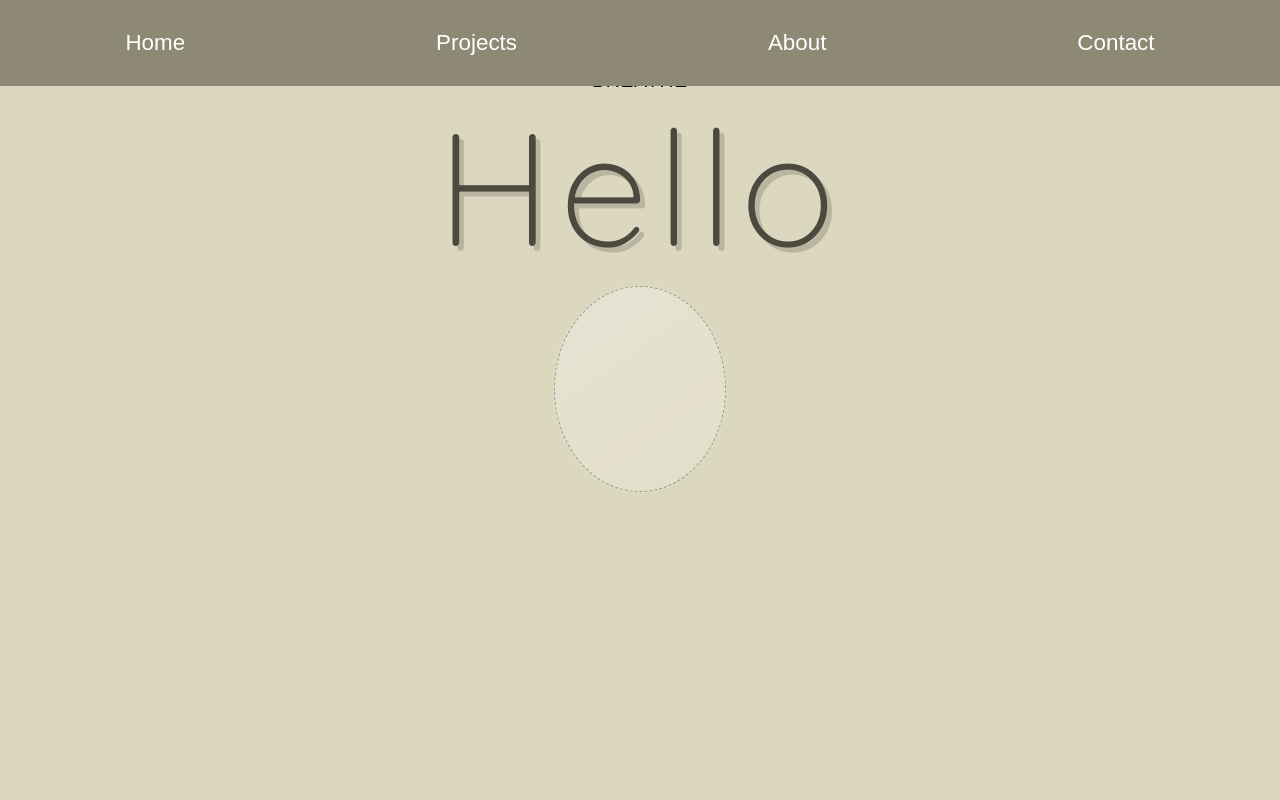
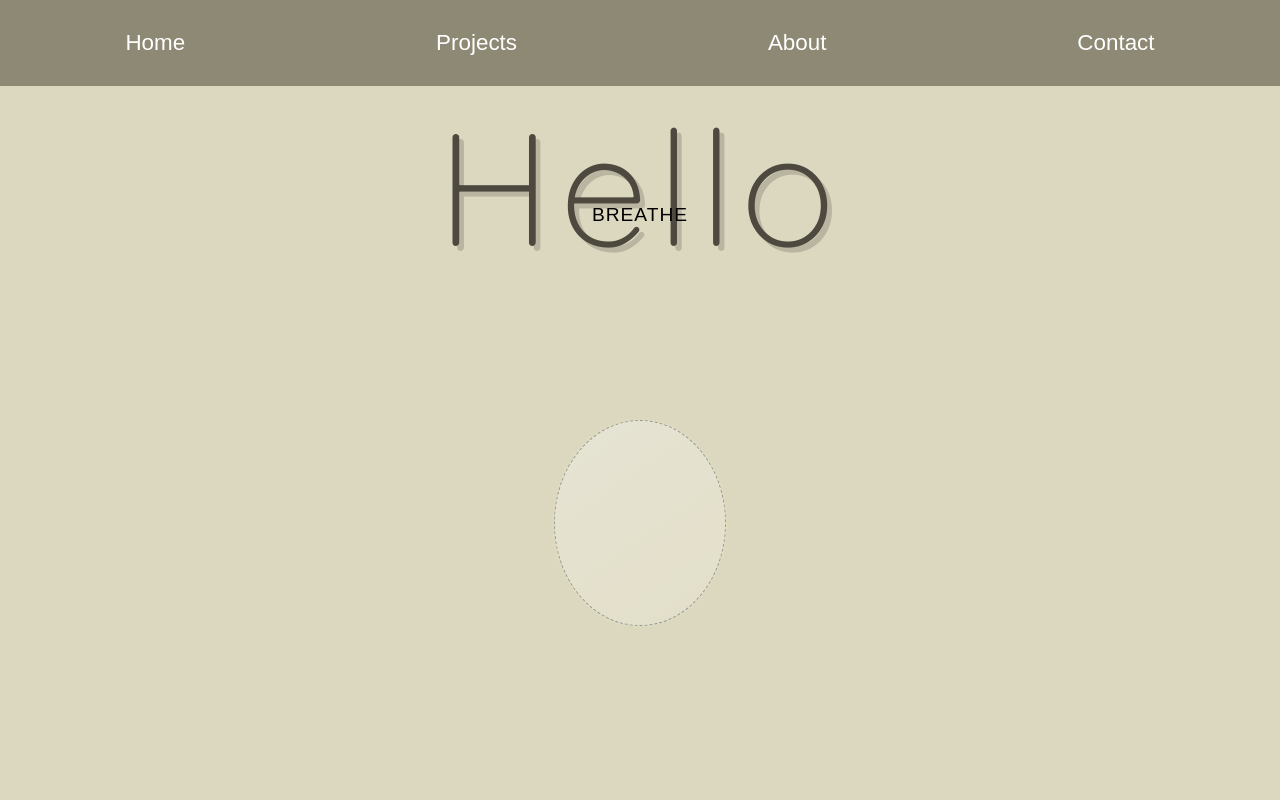
Before and after one commit to marathonic/dev-site, a React (Create React App) app: page / in a window 1280 px wide. Shown: the top 800 px of the page. Built offline with nearby package versions, Linux system fonts and the light colour scheme.

Commit message:
change highlight colour and highlight background colour

```diff
--- a/src/App.js
+++ b/src/App.js
@@ -25,7 +25,7 @@ function App() {
     setTimeout(() => {
       let nameOfDOMSection = e.target.id.substring(3).toLowerCase();
       console.log("NAME OF DOM SECTION", "==>", nameOfDOMSection);
-      // we want home to scroll to the very top of the viewport, not just center of the component
+      // home scrolls to the very top of the viewport, not just center of the component
       if (nameOfDOMSection === "home") {
         window.scrollTo({ top: 0, behavior: "smooth" });
         cb(e);
@@ -75,7 +75,6 @@ function App() {
         setCurrentScroll={setCurrentScroll}
         scrollToSection={scrollToSection}
       />
-      {/* {isSidebarOpen && <MobileSidebar />} */}
       <header className="App-header"></header>
       <Hero setCurrentScroll={setCurrentScroll} currentScroll={currentScroll} />
       <Projects
--- a/src/components/Hero.js
+++ b/src/components/Hero.js
@@ -1,14 +1,8 @@
 import React, { useEffect, useState } from "react";
 import { useInView } from "react-intersection-observer";
-import songoku from "../assets/GokuBgTransparentBg2.png";
-import { FaRegHeart } from "react-icons/fa";
-
-// const Goku = new Image();
-// Goku.src = "test-folder/GokuTransparentBg.jpg";
 
 const Hero = ({ currentScroll, setCurrentScroll }) => {
   const [timerCount, setTimerCount] = useState(4);
-  const [timerSecondRound, setTimerSecondRound] = useState(false);
   const [timerThirdRound, setTimerThirdRound] = useState(false);
   const [timerCountActive, setTimerCountActive] = useState(true);
   const [isBreatheActive, setIsBreatheActive] = useState(false);
@@ -25,33 +19,7 @@ const Hero = ({ currentScroll, setCurrentScroll }) => {
 
   const breathe = () => {
     setIsBreatheActive(true);
-    // let inhale = document.querySelector(".breathe-inhale");
-    //
-    // let hold = document.querySelector(".breathe-hold");
-    //
-    // let exhale = document.querySelector(".breathe-exhale");
-    //
-    // setTimeout(() => {
-    // setCurrentScroll("home");
-    // }, 100);
-    //
-    // setTimeout(() => {
-    // inhale?.classList.add("hide");
-    //
-    // hold?.classList.remove("hide");
-    // }, 4000);
-    //
-    // setTimeout(() => {
-    // let hold = document.querySelector(".breathe-hold");
-    // hold?.classList.add("hide");
-    //
-    // exhale?.classList.remove("hide");
-    // }, 11000);
-    //
-    // setTimeout(() => {
-    // exhale?.classList.add("hide");
-    // }, 19900);
-    //
+
     setTimeout(() => {
       let count = document.querySelector(".timer-count");
       count.classList.add("hide");
@@ -86,35 +54,24 @@ const Hero = ({ currentScroll, setCurrentScroll }) => {
     setTimeout(() => {
       exhale?.classList.add("hide");
     }, 19900);
+    // eslint-disable-next-line
+  }, [isBreatheActive]);
 
-    // setTimeout(() => {
-    // let count = document.querySelector(".timer-count");
-    // count.classList.add("hide");
-    // }, 20000);
-  }, [isBreatheActive]);
-  //
   useEffect(() => {
-    // +++++++++++++++++++++++++++++++++++++ CONTINUE HERE!!!
-    // WORKS FOR 3 ROUNDS, yet still keeps going, starting at 8. Find a way to stop at the last cycle, so that the countdown from 8 will stop at 0
-    // if(timerThirdRound && timerCount === 1) {}
-
     if (!isBreatheActive) return;
 
     if (timerThirdRound && timerCount === 0 && timerCountActive) {
-      setTimerSecondRound(false);
       setTimerCount(8);
       setTimerCountActive(false);
       console.log("set timer count to false");
     }
-    // if (timerThirdRound && timerCount === 1) {
-    // setTimerCountActive(false);
-    // }
+
     timerCount > 0 && setTimeout(() => setTimerCount(timerCount - 1), 1000);
     if (timerCountActive && timerCount === 0 && !timerThirdRound) {
       setTimerCount(7);
       setTimerThirdRound(true);
     }
-    // timerCountActive && timerCount === 0 && setTimeout(() => setTimerCount )
+    // eslint-disable-next-line
   }, [timerCount, isBreatheActive]);
 
   useEffect(() => {
@@ -125,29 +82,18 @@ const Hero = ({ currentScroll, setCurrentScroll }) => {
     // eslint-disable-next-line
   }, [homeInView]);
 
-  // BREATHE: INHALE - EXHALE:
-  // Transparent circle, with brown borders.
-  // Breathing animation runs once, then turns into a happy face
-  // When Inhalation commences, the first circle stays in place as the original size, and takes 50% opacity and a dashed/dotted border;
-  // The expanding circle gets full opacity. THe original circle serves as an indication so we have a point of reference to target for the exhalation.
-  // When the exhalation completes, the 50% opacity circle disappears and we're left with 1 circle.
-
   return (
     <main className="splash" ref={homeRef} id="home-id">
       <div className="hero">
         <h1 className="hero-h1 with-shadow">Hello</h1>
-        {/* <h1 className="hero-h1 with-shadow">world</h1> */}
 
-        {/* <img src={songoku} alt="" className="goku-hero" /> */}
         <div className="breathing-circle-container">
           {!isAnimationComplete && !hasBeenVisited && (
             <div
               className={isBreatheActive ? "breathing-circle" : "static-circle"}
             ></div>
           )}
-          {/* {isAnimationComplete && hasBeenVisited && (
-            <div className="static-circle"></div>
-          )} */}
+
           {!isBreatheActive && !hasBeenVisited && (
             <button className="breathe-btn" onClick={breathe}>
               Breathe
@@ -161,18 +107,13 @@ const Hero = ({ currentScroll, setCurrentScroll }) => {
             </span>
           )}
           {isBreatheActive && <p className="timer-count">{timerCount}</p>}
-          {hasBeenVisited && (
-            <div className="post-circle">
-              <div className="smile-circle"></div>
-            </div>
-          )}
+          {isAnimationComplete ||
+            (hasBeenVisited && (
+              <div className="post-circle">
+                <div className="smile-circle"></div>
+              </div>
+            ))}
         </div>
-        {/* {`${Goku}`} */}
-        {/* <img
-          src="/home/medjed/Documents/projects/dev-site/test-folder/GokuTransparentBg.jpg"
-          alt=""
-          className="goku-hero"
-        ></img> */}
       </div>
     </main>
   );
--- a/src/index.css
+++ b/src/index.css
@@ -15,7 +15,6 @@
   font-family: "Quicksand", -apple-system, BlinkMacSystemFont, "Segoe UI",
     "Roboto", "Oxygen", "Ubuntu", "Cantarell", "Fira Sans", "Droid Sans",
     "Helvetica Neue", sans-serif;
-  /* font-weight: lighter; */
 }
 
 html {
@@ -25,39 +24,13 @@ html {
 body {
   -webkit-font-smoothing: antialiased;
   -moz-osx-font-smoothing: grayscale;
-  background-color: teal;
-  background-color: #132743;
-  /* background: linear-gradient(#132743 #336fc4);
-  background: rgb(19, 39, 67);
-  background: linear-gradient(
-    128deg,
-    rgba(19, 39, 67, 1) 0%,
-    rgba(64, 19, 97, 1) 100%
-  ); */
-  background: rgb(19, 34, 67);
-  background: linear-gradient(
-    90deg,
-    rgba(19, 34, 67, 1) 0%,
-    rgba(76, 23, 115, 1) 100%
-  );
 
-  background: #c8c2aa;
-  /* test */
-  /* */
-  background-color: #c8c2aa;
   background-color: var(--gentleBeige);
+}
 
-  /* background-size: 4px 4px; */
-  background-image: linear-gradient(
-      90deg,
-      transparent,
-      transparent 3px,
-      rgba(0, 0, 0, 0.07) 4px
-    ),
-    linear-gradient(transparent, transparent 3px, rgba(0, 0, 0, 0.07) 4px);
-  /* box-shadow: inset 0 0 150px var(--darkText), 0.4, */
-  /* inset 0 0 150px var(--darkText), 0.3; */
-  /* test */
+::selection {
+  background: rgb(240, 236, 216);
+  color: var(--darkText);
 }
 
 .bold {
@@ -81,9 +54,13 @@ h1.with-shadow {
 }
 
 .hero {
+  display: flex;
+  flex-direction: column;
+  align-items: center;
+  justify-content: space-between;
   text-align: center;
-  min-height: 42rem;
-  max-height: 42rem;
+  min-height: 48rem;
+  max-height: 48rem;
 }
 
 .hide {
@@ -110,21 +87,15 @@ h1.with-shadow {
 .breathing-circle,
 .static-circle,
 .post-circle {
-  /* color: transparent; */
-  /* position: absolute; */
-  /* top: -27%; */
-  /* left: 50%; */
   color: black;
   width: 170px;
   height: 33px;
   border-radius: 50%;
-  /* background: transparent; */
   border: dashed 1px #132743;
   margin-bottom: 100%;
 }
 
 .static-circle {
-  /* background-color: rgba(255, 255, 255, 0.27); */
   animation: glow 5s alternate infinite;
 }
 
@@ -140,7 +111,6 @@ h1.with-shadow {
 .smile-circle {
   width: 100px;
   height: 76px;
-  /* padding: 10px; */
   border-bottom: solid black 1px;
   margin-top: 30px;
   border-radius: 50%;
@@ -148,13 +118,10 @@ h1.with-shadow {
   translate: all 1s;
 }
 
-/* .smile-circle:hover, */
 .smile-circle:active {
   width: 100px;
   height: 46px;
-  /* padding: 10px; */
   border-bottom: solid black 1px;
-  /* margin-top: 60px; */
 }
 
 .breathe-text,
@@ -181,34 +148,26 @@ h1.with-shadow {
 
 .breathe-text:hover:after {
   font-size: 1rem;
-  /* color: transparent; */
 }
 
 .hero-h1 {
-  color: #f95959;
   color: var(--darkText);
   font-size: 8rem;
   font-weight: lighter;
+  margin-bottom: 20%;
 }
 
 .h1-categ {
   text-shadow: 0.3rem 0.3rem 0 #bab5a1;
-  color: #f95959;
   color: var(--darkText);
   font-size: 20vw;
 }
 
 .h1-section {
-  /* text-shadow: 0.3rem 0.3rem 0 #bab5a1; */
-  /* color: #f95959; */
-  /* color: var(--darkText); */
-  /* font-family: Arial; */
-  /* font-weight: lighter; */
   color: white;
   font-size: 12vw;
   text-transform: uppercase;
   font-weight: lighter;
-  margin-bottom: 50px;
   margin-bottom: 0;
 }
 
@@ -231,7 +190,6 @@ h1.with-shadow {
 
 @keyframes breathe478 {
   0% {
-    background: rgb(240, 236, 216);
     background: linear-gradient(
       325deg,
       rgba(240, 236, 216, 1) 0%,
@@ -326,9 +284,6 @@ h1.with-shadow {
       rgba(249, 249, 249, 1) 100%
     );
     opacity: 70%;
-
-    /* box-shadow: 0 31px 61px rgba(251, 237, 107, 1); */
-    /* border: solid yellow 2px; */
   }
 
   100% {
@@ -345,11 +300,6 @@ h1.with-shadow {
   }
 }
 
-/* 19 seconds */
-/* 4 seconds inhalation: 0% to 21% */
-/* 7 seconds hold: 21% to 57% ? */
-/* 8 second exhalation: 57% to 100% ? */
-
 @font-face {
   font-family: Quicksand;
   src: url("./assets/fonts/Quicksand-VariableFont_wght.ttf") format("truetype");
@@ -358,11 +308,13 @@ h1.with-shadow {
 @media only screen and (min-width: 767px) {
   .hero {
     height: 100%;
-    min-height: 56rem;
+    min-height: 55rem;
+    max-height: 55rem;
   }
 
   .hero-h1 {
     font-size: 10rem;
+    margin-bottom: 33%;
   }
 
   .breathing-circle {
--- a/src/styles/about.css
+++ b/src/styles/about.css
@@ -1,7 +1,5 @@
 .about-container {
-  background-color: black;
   background-color: #8e8974;
-  /* background-color: #4d493e; */
   color: white;
   min-height: 20em;
   height: 20em;
@@ -16,8 +14,6 @@
 }
 
 .h1-section.h1-about {
-  color: purple;
-  color: cyan;
   color: white;
   text-align: center;
 }
@@ -47,7 +43,6 @@
   }
 
   .h1-section.h1-about {
-    font-size: 4.6rem;
     font-size: 6rem;
   }
 
--- a/src/styles/contact.css
+++ b/src/styles/contact.css
@@ -1,17 +1,11 @@
 .contact-container {
   background-color: #4d493e;
   color: white;
-  height: 20em;
   height: 30em;
   display: flex;
   flex-direction: column;
   justify-content: space-evenly;
   align-items: center;
-  /* position: static; */
-  /* bottom: 0; */
-  /* margin-top: 100%; */
-  /* margin-top: 10px; */
-  /* padding-bottom: 100px; */
 }
 
 .contact-description {
@@ -31,7 +25,6 @@
 }
 
 .contact-icon-btn {
-  /* width: 100%; */
   text-align: center;
   background-color: transparent;
   color: white;
@@ -40,7 +33,6 @@
 }
 
 .contact-icon {
-  /* box-shadow: 1px 1px 5px white; */
   pointer-events: none;
 }
 
--- a/src/styles/nav.css
+++ b/src/styles/nav.css
@@ -3,14 +3,10 @@
   top: 0;
   background-color: antiquewhite;
   background: transparent;
-  background-color: rgba(255, 255, 255, 0.1);
-  background-color: rgba(77, 73, 62, 0.2);
   background-color: #8e8974;
-  /* background-color: var(--darkText); */
 
   z-index: 99;
 
-  color: white;
   color: #e3e3e3;
   font-size: 1.2rem;
   padding-block: clamp(30px, 20px, 42px);
@@ -31,11 +27,9 @@
 .menu-btn {
   background-color: transparent;
   border: transparent;
-  color: var(--darkText);
   color: white;
   padding-right: 16px;
   font-size: clamp(26px, 32px, 42px);
-  /* float: right; */
   position: absolute;
   top: 0;
   right: 0;
```
Also changed, not shown: src/components/About.js (+0 -36 lines), src/components/MobileSidebar.js (+1 -37 lines), src/components/Nav.js (+2 -9 lines), src/components/Projects.js (+2 -9 lines), src/styles/projects.css (+0 -20 lines).
